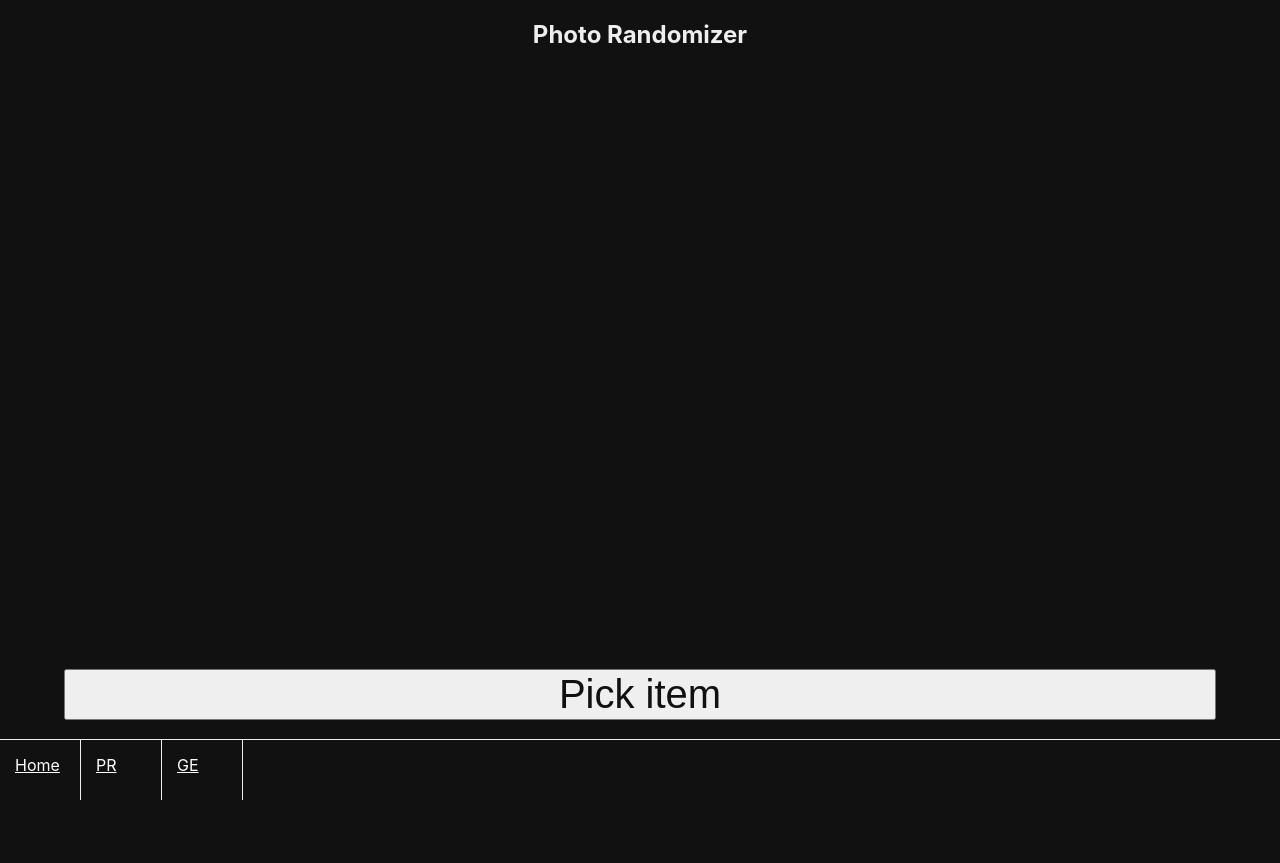
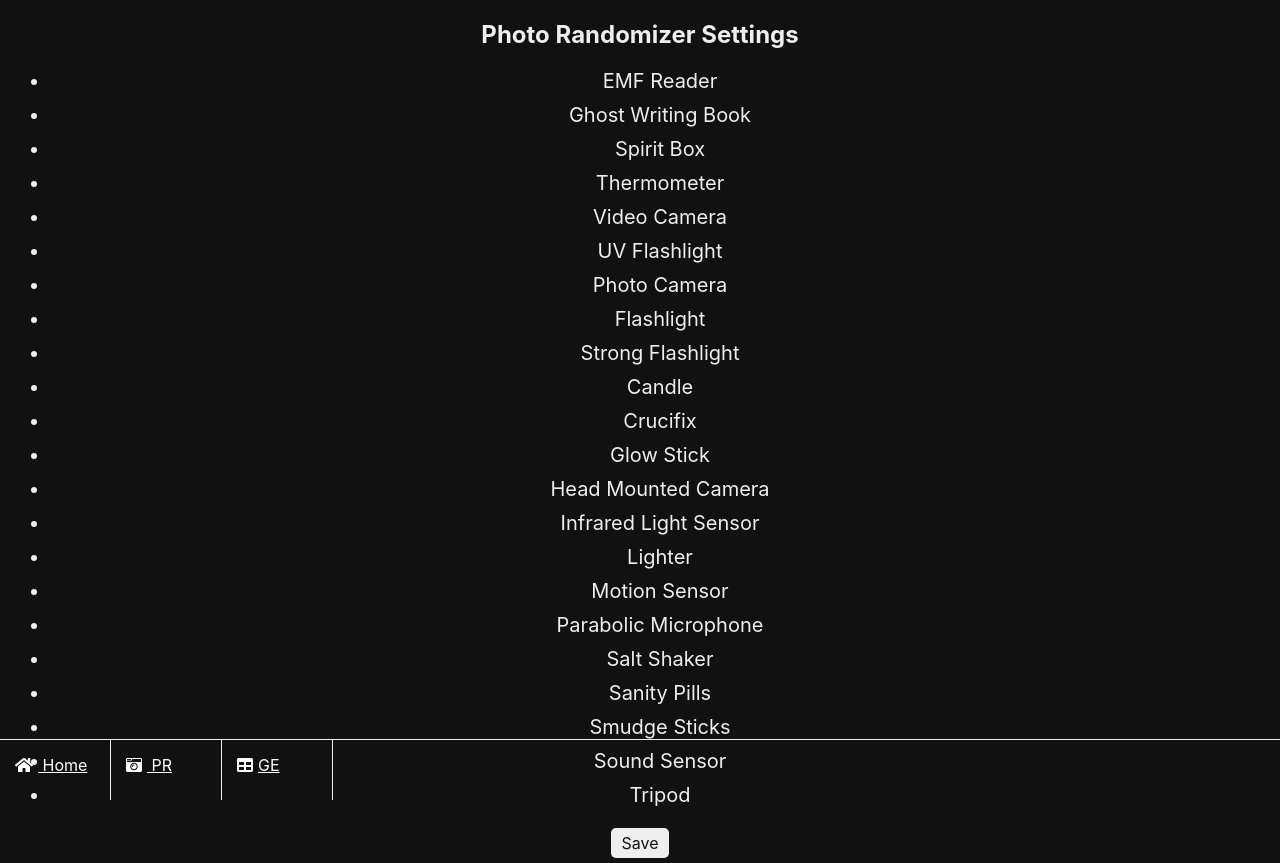
Before and after one commit to dagfs/phasmophobia, a React (Create React App) app: page /#/photo-randomizer/settings in a window 1280 px wide. Before the commit the page ends 800 px from the top, so only its background shows below. Built offline with nearby package versions, Linux system fonts and the light colour scheme.

Commit message:
Photo Randomizer Settings

```diff
--- a/package.json
+++ b/package.json
@@ -4,6 +4,9 @@
   "version": "0.1.0",
   "private": true,
   "dependencies": {
+    "@fortawesome/fontawesome-svg-core": "^1.2.34",
+    "@fortawesome/free-solid-svg-icons": "^5.15.2",
+    "@fortawesome/react-fontawesome": "^0.1.14",
     "@testing-library/jest-dom": "^5.11.6",
     "@testing-library/react": "^11.2.2",
     "@testing-library/user-event": "^12.6.0",
--- a/src/App.css
+++ b/src/App.css
@@ -8,8 +8,12 @@ body{
 
 }
 
-#pr h2{
+#pr h2, #prs h2{
   text-align: center;
+}
+
+#pr ol{
+  margin-bottom:150px;
 }
 
 #pr ol li{
@@ -22,13 +26,20 @@ body{
   font-weight: bolder;
 }
 
-#pr button{
+#pr #draw{
   position: fixed;
   bottom:80px;
   left:5%;
   font-size: 40px;
   width:90%;
   color:#111;
+}
+
+#prs ul li{
+  cursor: pointer;
+  text-align: center;
+  font-size: 20px;
+  margin:10px;
 }
 
 #ge table{
@@ -60,7 +71,7 @@ body{
 }
 
 
-.link-button{
+.link-button-home{
   display: block;
   width:80%;
   margin:5%;
@@ -68,6 +79,17 @@ body{
   color:#111;
   padding:5%;
   border-radius: 5%;
+}
+
+
+.link-button{
+  display: inline-block;
+  margin:5px;
+  background-color: #eee;
+  color:#111;
+  padding:5px 10px;
+  border-radius: 5px;
+  text-decoration:none;
 }
 
 .navigation{
@@ -80,8 +102,22 @@ body{
 .navigation a{
   color:white;
   display: inline-block;
-  width:50px;
+  width:80px;
   height:30px;
   border-right: 1px solid #eee;
   padding:15px;
 }
+
+.navigation svg, .link-button-home svg{
+  margin-right:5px;
+}
+
+.strikethrough{
+  text-decoration: line-through;
+  text-decoration-thickness: 5px;
+  text-decoration-color: #aaa;
+}
+
+.center{
+  text-align: center;
+}
--- a/src/App.js
+++ b/src/App.js
@@ -1,36 +1,45 @@
 import './App.css';
-import PhotoRandomizer from './PhotoRandomizer';
+import PhotoRandomizer, {InitPhotoRandomizer} from './PhotoRandomizer';
 import GhostEvidence from './GhostEvidence';
 import React, { useState } from 'react';
-
+import { FontAwesomeIcon } from '@fortawesome/react-fontawesome'
+import { faCameraRetro, faHome, faTable } from '@fortawesome/free-solid-svg-icons'
 
 import { HashRouter, Switch, Route, Link } from "react-router-dom";
+import PhotoRandomizerSettings from './PhotoRandomizerSettings';
+
 
 
 function App() {
+  const [photoRandomizer, setPhotoRandomizer] = useState(InitPhotoRandomizer());
 
 
   return (
     <HashRouter>
       <div>
         <Switch>
-          <Route path="/photo-randomizer" component={PhotoRandomizer}></Route>
+        <Route path="/photo-randomizer/settings">
+            <PhotoRandomizerSettings photoRandomizer={photoRandomizer} setPhotoRandomizer={setPhotoRandomizer} />
+          </Route>
+          <Route path="/photo-randomizer">
+            <PhotoRandomizer photoRandomizer={photoRandomizer} setPhotoRandomizer={setPhotoRandomizer} />
+          </Route>
+
           <Route path="/ghost-evidence" component={GhostEvidence}></Route>
           <Route path="/">
             <div>
               <h2 class="front">
                 Fan made mobile tools to enhance the experience and help you while playing <a href="https://www.google.com/url?sa=t&rct=j&q=&esrc=s&source=web&cd=&ved=2ahUKEwiHhsPpzKjuAhXw-SoKHVZSAsYQFjAIegQIARAC&url=https%3A%2F%2Fstore.steampowered.com%2Fapp%2F739630%2FPhasmophobia%2F&usg=AOvVaw2ZDD5MkMpzDKwtTrH3sgO6">Phasmophobia</a>
               </h2>
-                <Link class="link-button"to="/photo-randomizer"> Photo Randomizer</Link>
-                <Link class="link-button" to="/ghost-evidence">Ghost Evidence</Link>
+                <Link class="link-button-home"to="/photo-randomizer"> <FontAwesomeIcon icon={faCameraRetro} /> Photo Randomizer</Link>
+                <Link class="link-button-home" to="/ghost-evidence"><FontAwesomeIcon icon={faTable} />Ghost Evidence</Link>
            </div>
           </Route>
         </Switch>
         <div class="navigation">
-        <Link to="/"> Home</Link>
-        <Link to="/photo-randomizer"> PR</Link>
-                <Link to="/ghost-evidence">GE</Link>
-
+          <Link to="/"><FontAwesomeIcon icon={faHome} /> Home</Link>
+          <Link to="/photo-randomizer"><FontAwesomeIcon icon={faCameraRetro} />  PR</Link>
+          <Link to="/ghost-evidence"><FontAwesomeIcon icon={faTable} />GE</Link>
         </div>
       </div>
     </HashRouter>
--- a/src/PhotoRandomizer.js
+++ b/src/PhotoRandomizer.js
@@ -1,8 +1,63 @@
 import './App.css';
 import React, { useState } from 'react';
+import { faCog } from '@fortawesome/free-solid-svg-icons';
+import { FontAwesomeIcon } from '@fortawesome/react-fontawesome'
+import { Link } from "react-router-dom";
 
-const  pRItems = [
 
+function App({photoRandomizer, setPhotoRandomizer}) {
+
+
+  const draw = () => {
+    const itemsToDrawFrom = photoRandomizer.itemsToDrawFrom;
+    if(itemsToDrawFrom.length > 0){
+    const i = Math.floor( Math.random() * itemsToDrawFrom.length )
+    const item = itemsToDrawFrom.splice(i, 1)
+    const drawnItems = [...photoRandomizer.drawnItems, item]
+    setPhotoRandomizer({
+      ...photoRandomizer,
+      itemsToDrawFrom,
+      drawnItems
+    });
+  } else {
+    alert("You have drawn all items");
+  }
+  }
+
+  const reset = () => {
+    setPhotoRandomizer({
+      ...photoRandomizer,
+      itemsToDrawFrom : [...photoRandomizer.selectedItems],
+      drawnItems : []
+    });
+  }
+
+  return (
+    <div id="pr">
+      <h2>Photo Randomizer</h2>
+      <div className="center">
+      <button onClick={reset}>Reset</button>
+      <Link class="link-button" to="/photo-randomizer/settings"><FontAwesomeIcon icon={faCog} />Settings</Link>
+      </div>
+      <ol>
+      {photoRandomizer.drawnItems.map((i,k) => {
+      return (<li key={k}>
+        {i}
+      </li>)
+
+      })}
+      </ol>
+      <button id="draw" onClick={draw}>Pick item</button>
+
+    </div>
+  );
+}
+
+export default App;
+
+export const InitPhotoRandomizer = () => {
+  return {
+    items : [
       "EMF Reader",
       "Ghost Writing Book",
       "Spirit Box",
@@ -10,7 +65,8 @@ const  pRItems = [
       "Video Camera",
       "UV Flashlight",
       "Photo Camera",
-  "Flashlight & Strong Flashlight",
+      "Flashlight",
+      "Strong Flashlight",
       "Candle",
       "Crucifix",
       "Glow Stick",
@@ -24,23 +80,23 @@ const  pRItems = [
       "Smudge Sticks",
       "Sound Sensor",
       "Tripod",
-]
-
-function App() {
-  const [photoR, setPhotoR] = useState({
-    items : [
-
+    ],
+    selectedItems : [
       "EMF Reader",
       "Ghost Writing Book",
       "Spirit Box",
       "Thermometer",
       "Video Camera",
       "UV Flashlight",
+      "Photo Camera",
+      "Flashlight",
+      "Strong Flashlight",
       "Candle",
       "Crucifix",
       "Glow Stick",
       "Head Mounted Camera",
       "Infrared Light Sensor",
+      "Lighter",
       "Motion Sensor",
       "Parabolic Microphone",
       "Salt Shaker",
@@ -49,37 +105,30 @@ function App() {
       "Sound Sensor",
       "Tripod",
   ],
-    selectedItems : []
-  });
-
-  const pickItem = () => {
-    const items = photoR.items;
-    const i = Math.floor( Math.random() * items.length )
-    const item = items.splice(i, 1)
-    const selectedItems = [...photoR.selectedItems, item]
-    const pr = {
-      items,
-      selectedItems
+    itemsToDrawFrom : [
+      "EMF Reader",
+      "Ghost Writing Book",
+      "Spirit Box",
+      "Thermometer",
+      "Video Camera",
+      "UV Flashlight",
+      "Photo Camera",
+      "Flashlight",
+      "Strong Flashlight",
+      "Candle",
+      "Crucifix",
+      "Glow Stick",
+      "Head Mounted Camera",
+      "Infrared Light Sensor",
+      "Lighter",
+      "Motion Sensor",
+      "Parabolic Microphone",
+      "Salt Shaker",
+      "Sanity Pills",
+      "Smudge Sticks",
+      "Sound Sensor",
+      "Tripod",
+    ],
+    drawnItems : []
+  };
 }
-    setPhotoR(pr);
-  }
-
-  return (
-    <div id="pr">
-      <h2>Photo Randomizer</h2>
-
-      <ol>
-      {photoR.selectedItems.map((i,k) => {
-      return (<li key={k}>
-        {i}
-      </li>)
-
-      })}
-      </ol>
-      <button onClick={pickItem}>Pick item</button>
-
-    </div>
-  );
-}
-
-export default App;
--- /dev/null
+++ b/src/PhotoRandomizerSettings.js
@@ -0,0 +1,46 @@
+import './App.css';
+import React, { useState } from 'react';
+import { Link } from "react-router-dom";
+
+
+function PhotoRandomizerSettings({photoRandomizer, setPhotoRandomizer}) {
+
+
+  const toggleItem = (item) => {
+    if(photoRandomizer.selectedItems.includes(item)){
+      const selectedItems = [...photoRandomizer.selectedItems];
+      const index = selectedItems.indexOf(item);
+      selectedItems.splice(index, 1);
+      setPhotoRandomizer({
+        ...photoRandomizer,
+        selectedItems
+      })
+    } else {
+      setPhotoRandomizer({
+        ...photoRandomizer,
+        selectedItems: [...photoRandomizer.selectedItems, item]
+      })
+    }
+  }
+
+  return (
+    <div id="prs">
+      <h2>Photo Randomizer Settings</h2>
+      <ul>
+        {photoRandomizer.items.map((i,k) => {
+        return (<li className={`${photoRandomizer.selectedItems.includes(i) ? "" : "strikethrough"}`} key={k} onClick={() => toggleItem(i)}>
+          {i}
+        </li>)
+
+        })}
+      </ul>
+      <div className="center">
+        <Link class="link-button" to="/photo-randomizer">Save</Link>
+      </div>
+
+
+    </div>
+  );
+}
+
+export default PhotoRandomizerSettings;
```
Also changed, not shown: 2 other files (tests, documents, lock files or other folders). Lines whose indentation alone changed are shown as unchanged.
